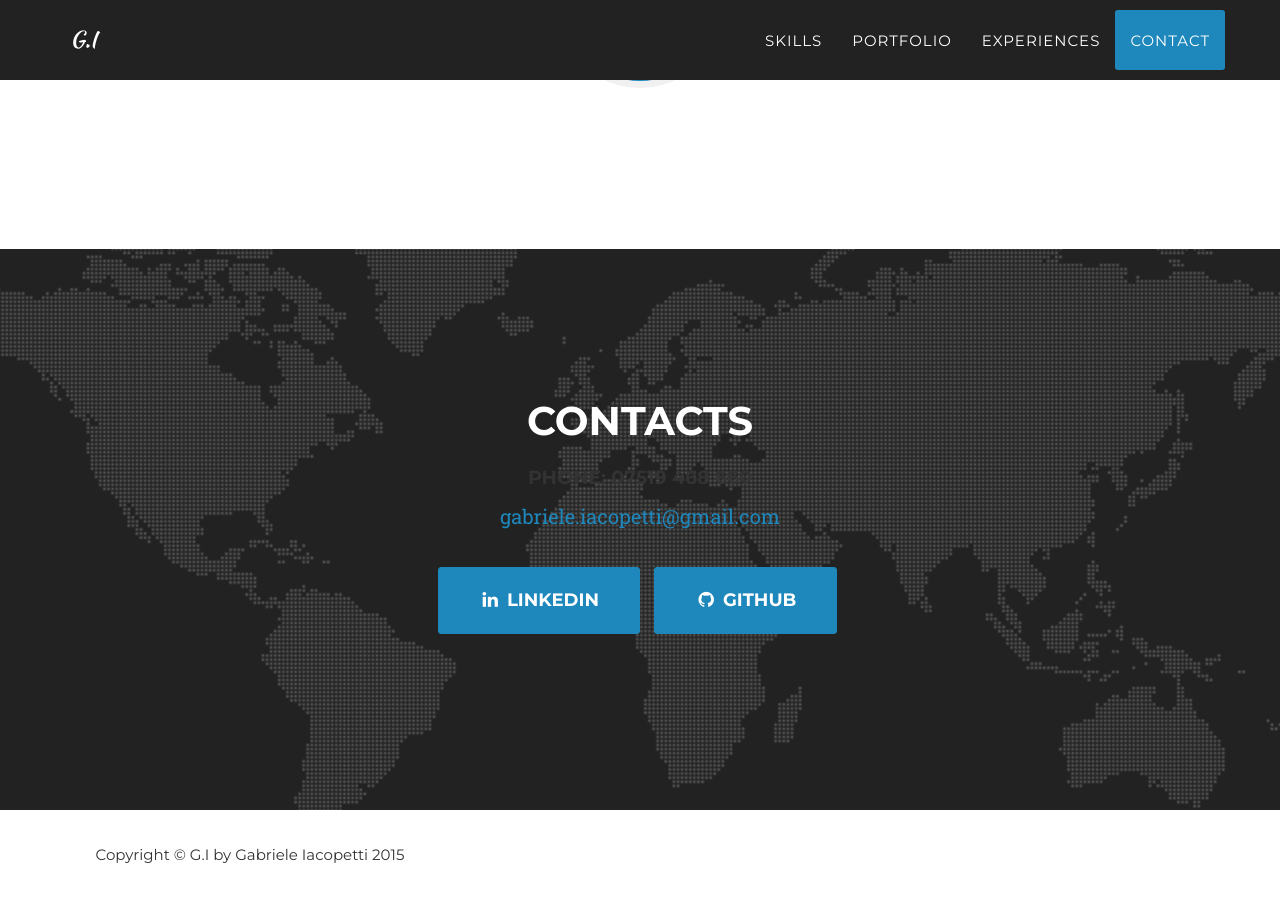
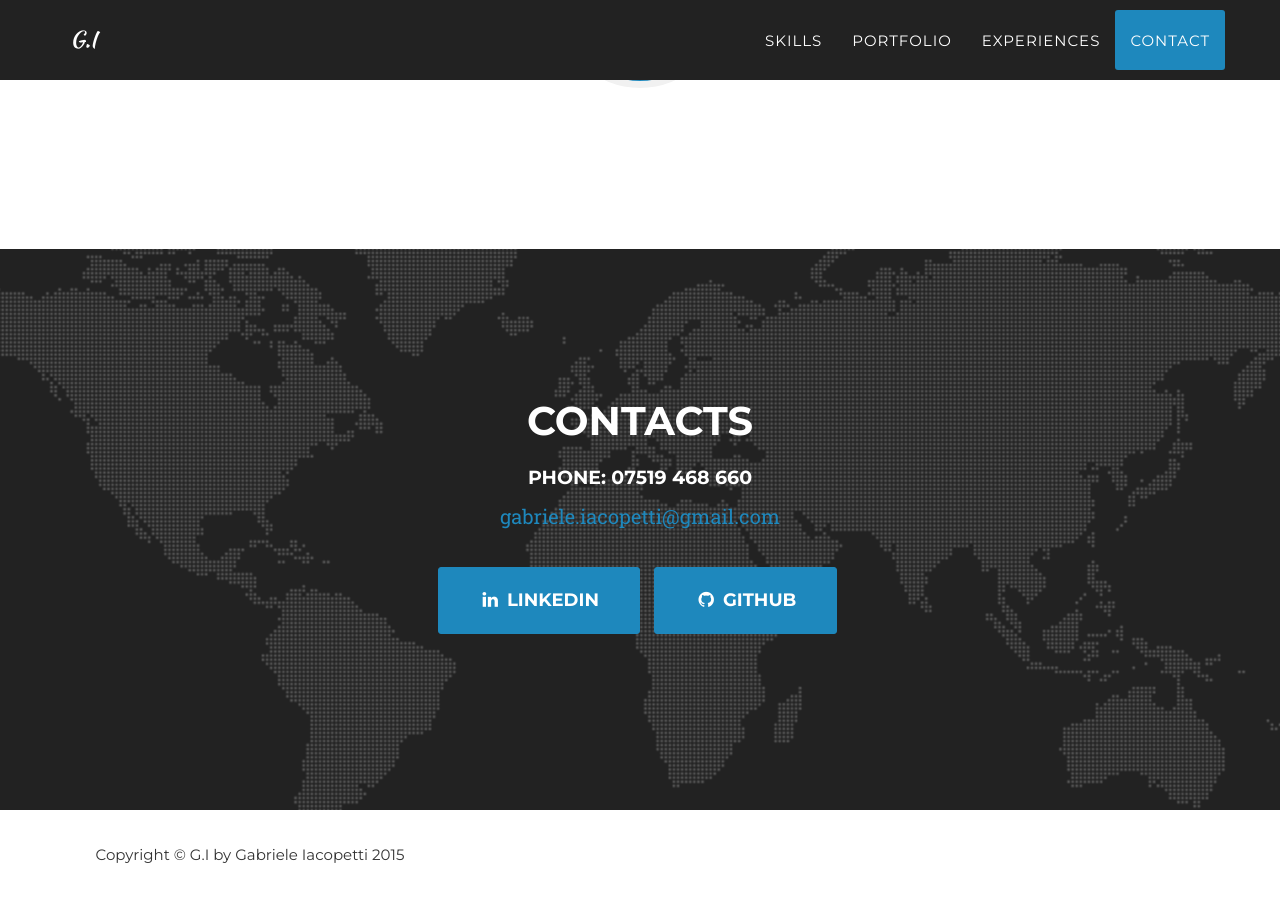
Before and after one commit to gabriel-iac/gabriel-iac.github.io, a Jekyll site: the page built from index.html, in a window 1280 px wide and 900 px high, scrolled down 3697 px. Built offline with Jekyll 4.4.1, drawn with Linux system fonts in a browser that asks for light colours; some web fonts are replaced.

Commit message:
insert phone number in contacts and fixed the tag again

```diff
--- a/_includes/contact.html
+++ b/_includes/contact.html
@@ -9,7 +9,7 @@
            <!--  -->
         <div class="row">
                     <div class="col-lg-8 col-lg-offset-2 row">
-                    <h4>Phone: 07519 468 660</h4>
+                    <h4 class="section-heading">Phone: 07519 468 660</h4>
                         <p><a href="mailto:gabriele.iacopetti@gmail.com">gabriele.iacopetti@gmail.com</a>
                         </p>
                         <ul class="list-inline banner-social-buttons">
```
